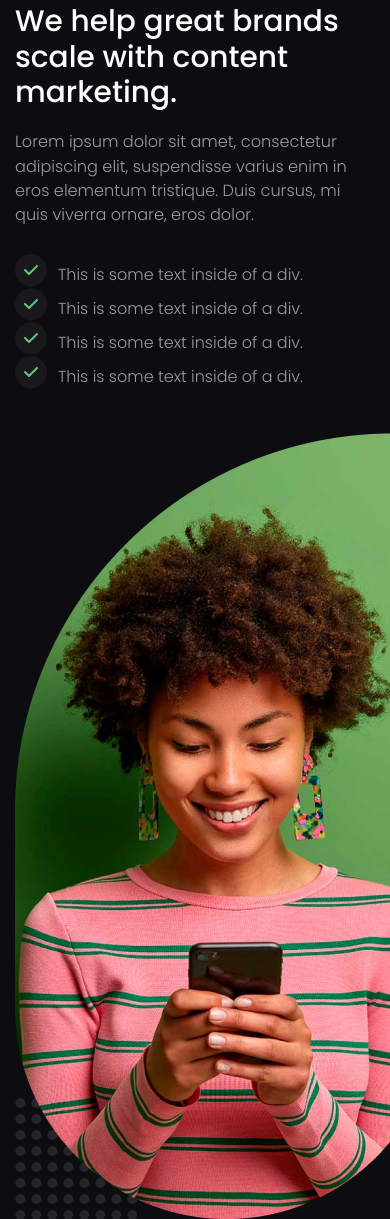
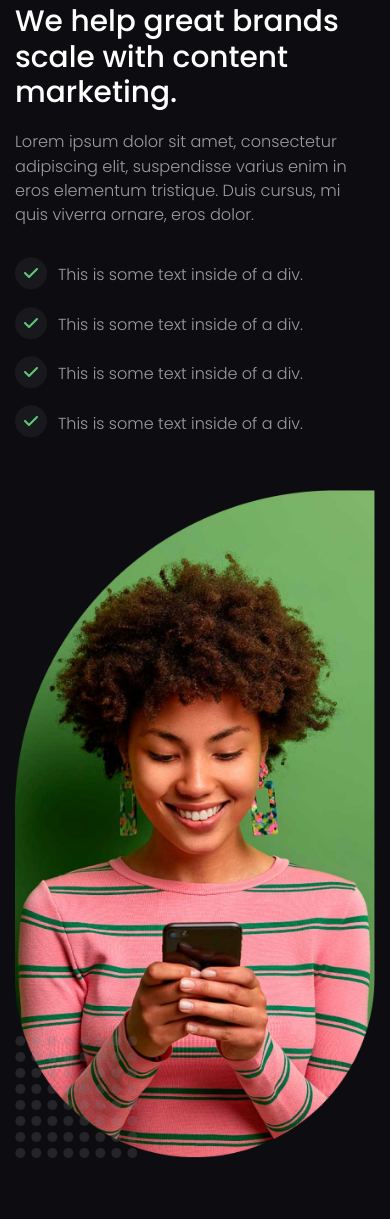
Before and after one commit to Wlad199/Project__18-Growfy, a website built with webpack: page src/index.html in a window 390 px wide. Shown: the part 2756-3975 px from the top of the page. Built offline with nearby package versions, Linux system fonts and the light colour scheme; files whose address does not match are found by name.

Commit message:
whychoose

```diff
--- a/src/html/_mainpage.htm
+++ b/src/html/_mainpage.htm
@@ -84,8 +84,8 @@
 	<section class="whychoose">
 		<div class="whychoose__container">
 			<div class="whychoose__image image-whychoose">
+				<div class="image-whychoose__item image-whychoose__item_2"><img src="@img/whychoose/02.png" alt="image"></div>
 				<div class="image-whychoose__item image-whychoose__item_1"><img src="@img/whychoose/01.png" alt="image"></div>
-				<div class="image-whychoose__item image-whychoose__item_2"><img src="@img/whychoose/02.png" alt="image"></div>
 			</div>
 			<div class="whychoose__body body-whychoose">
 				<div class="body-whychoose__marker marker">why choose us</div>
--- a/src/scss/mainpage.scss
+++ b/src/scss/mainpage.scss
@@ -226,31 +226,40 @@ body {
 	&__container {
 		display: flex;
 		align-items: center;
-		@media (max-width: 992px) {
+		@media (max-width: 550px) {
 			flex-wrap: wrap-reverse;
 		}
 	}
 
 	&__image {
 		flex: 0 1 50%;
-		@media (max-width: 992px) {
+		@media (max-width: 767px) {
+			flex: 0 1 40%;
+		}
+		@media (max-width: 550px) {
 			flex: 0 1 100%;
-			@include adaptiveValue("margin-left", 320, 0, 992, 767, 1);
+			@include adaptiveValue("margin-left", 150, 0, 550, 400, 1);
 		}
 	}
 
 	&__body {
 		flex: 0 1 50%;
-		@include adaptiveValue("padding-left", 55, 15, 1280, 992, 2);
-		@media (max-width: 992px) {
+		@include adaptiveValue("padding-left", 55, 20, 1280, 550, 2);
+		@media (max-width: 767px) {
+			flex: 0 1 60%;
+		}
+		@media (max-width: 550px) {
 			flex: 0 1 100%;
-			@include adaptiveValue("padding-bottom", 70, 40, 992, 320, 1);
+			@include adaptiveValue("padding-bottom", 60, 30, 550, 320, 1);
 		}
 	}
 }
 .image-whychoose {
 	position: relative;
 	display: flex;
+	@media (max-width: 992px) {
+		display: block;
+	}
 	&::before {
 		content: '';
 		position: absolute;
@@ -263,12 +272,22 @@ body {
 	}
 
 	&__item {
-		&_1 {
+		&_2 {
 			position: relative;
 			z-index: 2;
+			order: 2;
+			align-self: flex-end;
+			img {
+				max-width: 100%;
+			}
+			@media (max-width: 550px) {
+				display: none;
+			}
 		}
-		&_2 {
-			align-self: flex-end;
+		&_1 {
+			img {
+				max-width: 100%;
+			}
 		}
 	}
 }
@@ -290,7 +309,7 @@ body {
 	&__list {
 		li {
 			line-height: 150%;
-			@include adaptiveValue("padding-bottom", 21, 15, 1280, 992, 2);
+			@include adaptiveValue("padding-bottom", 21, 15, 1280, 320, 1);
 			background: url('@img/whychoose/icon/01.svg') 0 23% no-repeat;
 			padding: 10px 0px 0px 43px;
 		}
```
